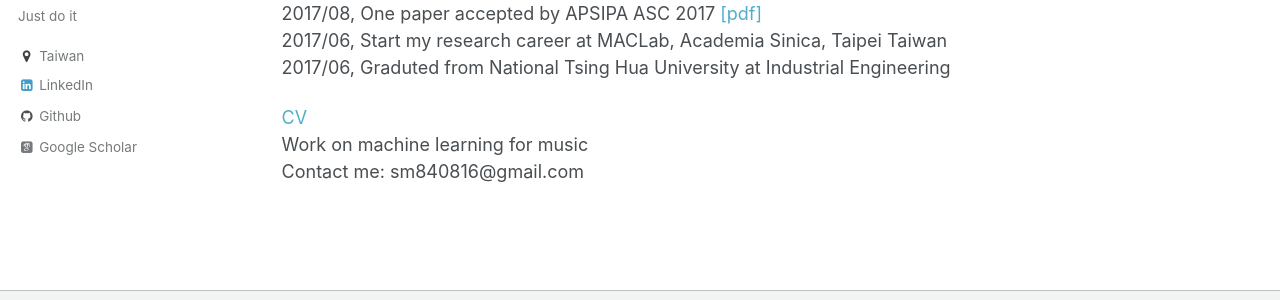
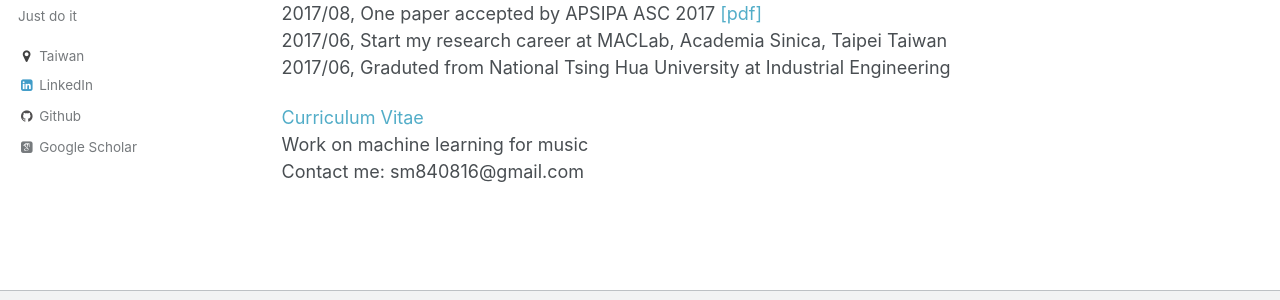
Before and after one commit to remyhuang/remyhuang.github.io, a Jekyll site: the page built from _pages/about.md, in a window 1280 px wide. Shown: the part 288-588 px from the top of the page. Built offline with Jekyll 4.4.1, drawn with Linux system fonts in a browser that asks for light colours; some web fonts are replaced.

Commit message:
Update about.md

```diff
--- a/_pages/about.md
+++ b/_pages/about.md
@@ -19,6 +19,6 @@ SHORT BIOS
 2017/06, Start my research career at MACLab, Academia Sinica, Taipei Taiwan <br />
 2017/06, Graduted from National Tsing Hua University at Industrial Engineering <br />
 
-[CV](https://remyhuang.github.io/files/huang_cv.pdf) <br />
+[Curriculum Vitae](https://remyhuang.github.io/files/huang_cv.pdf) <br />
 Work on machine learning for music <br />
 Contact me: sm840816@gmail.com
```
